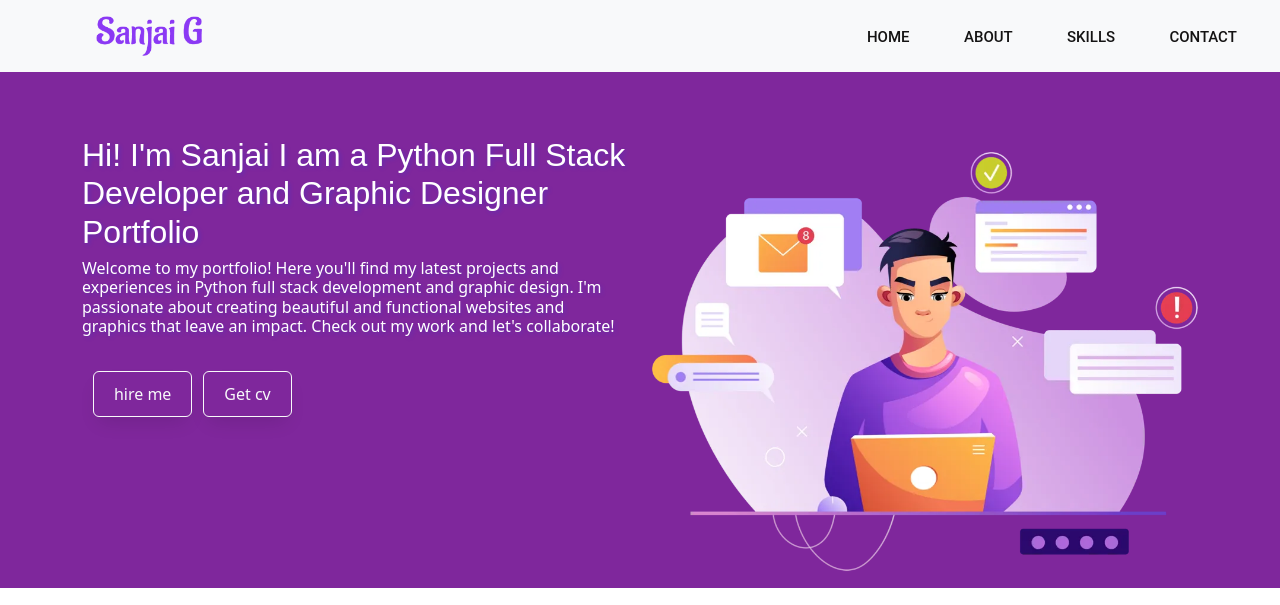
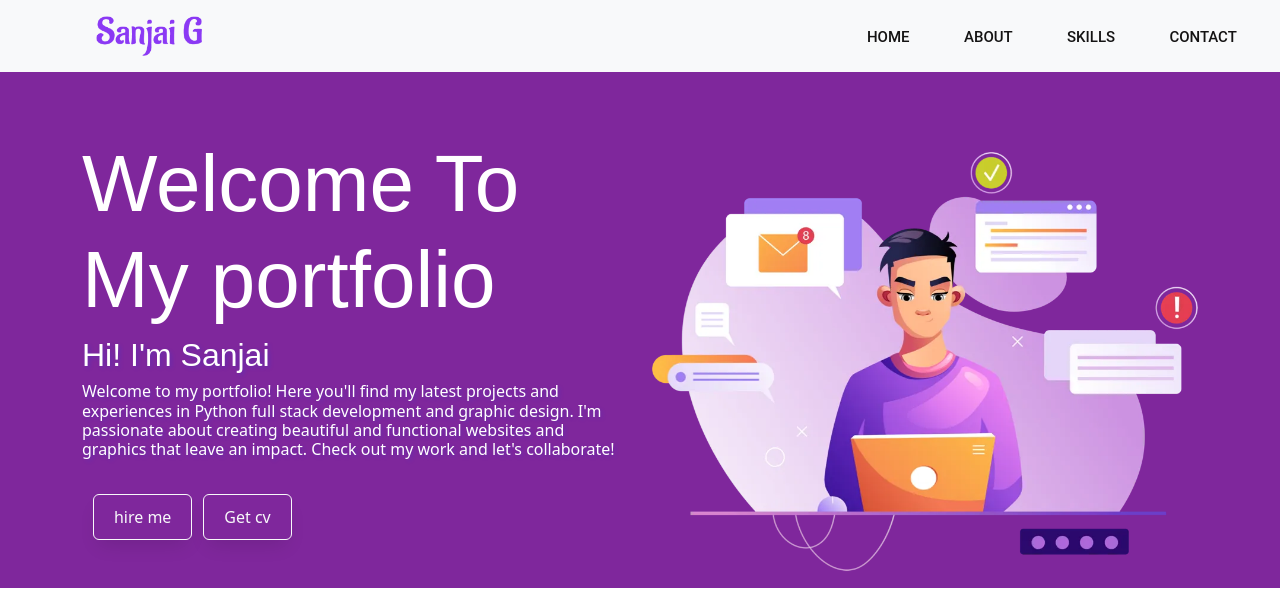
Before and after one commit to sanjai1407/Portfolio, a website: page index.html in a window 1280 px wide. Shown: the top 605 px of the page. Drawn offline with nearby package versions, Linux system fonts and the light colour scheme; files whose address does not match are found by name.

Commit message:
Update index.html

```diff
--- a/index.html
+++ b/index.html
@@ -82,8 +82,8 @@
             <div class="container">
                 <div class="row">
                     <div class="col-lg-6 col-md-12 site-title">
-                        <h2 class="name">Hi! I'm Sanjai I am a Python Full Stack Developer and Graphic Designer
-                            Portfolio
+                        <h1>Welcome To My portfolio</h1>
+                        <h2 class="name">Hi! I'm Sanjai
                         </h2>
                         <h6 class="course">Welcome to my portfolio! Here you'll find my latest projects and experiences
                             in Python full stack development and graphic design. I'm passionate about creating beautiful
```
